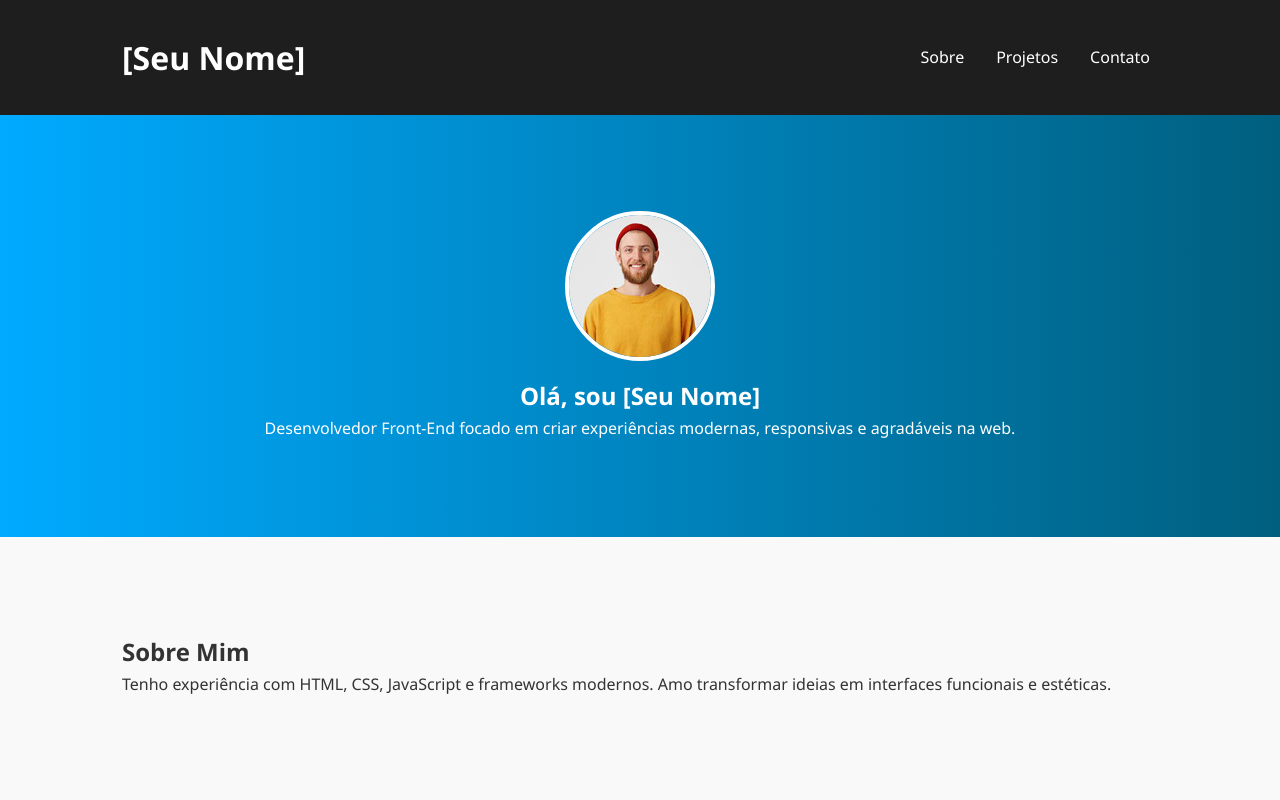
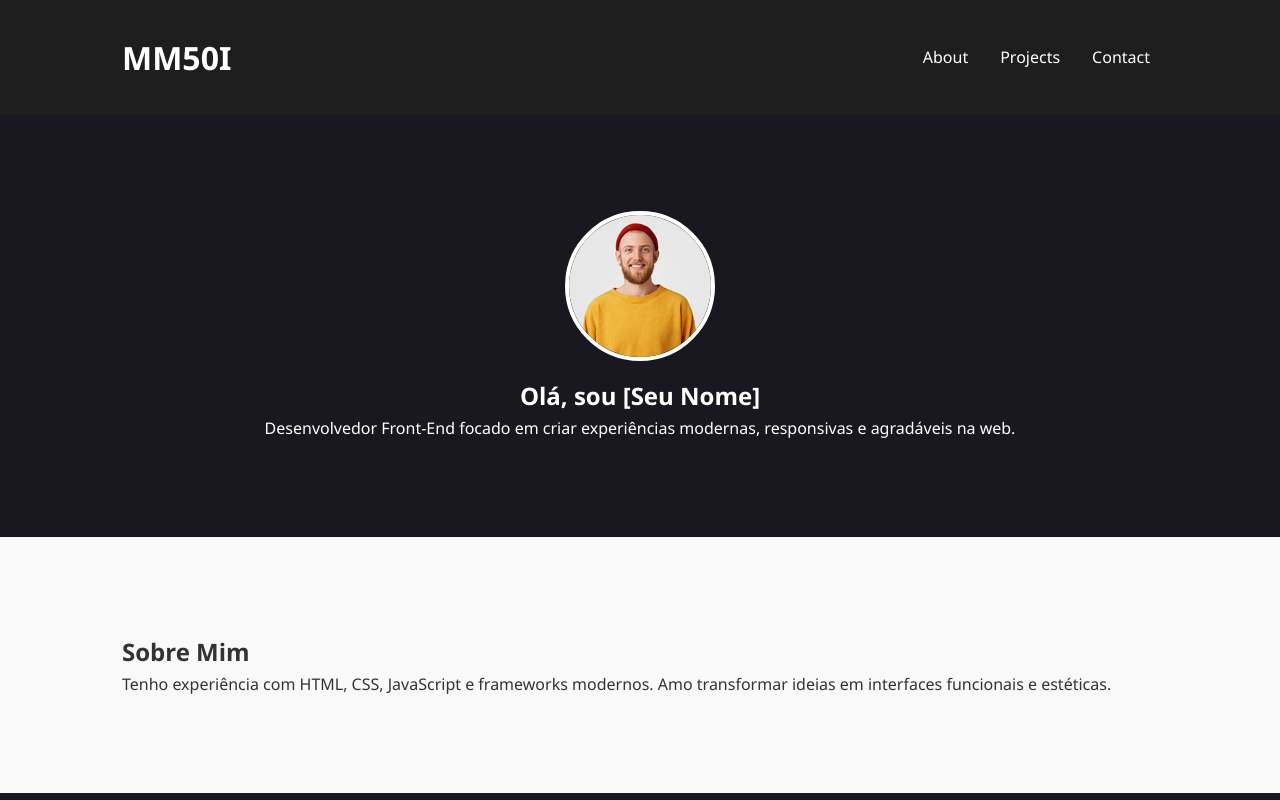
Before and after one commit to MCAI14/MOE, a plain HTML site: page index.html in a window 1280 px wide. Shown: the top 800 px of the page. Drawn offline with Linux system fonts and the light colour scheme.

Commit message:
Update index.html and styles.css: change background colors and update section IDs for consistency

```diff
--- a/css/styles.css
+++ b/css/styles.css
@@ -13,7 +13,7 @@
 body {
   font-family: 'Segoe UI', sans-serif;
   line-height: 1.6;
-  background-color: var(--cor-clara);
+  background-color: #191821;
   color: #333;
 }
 
@@ -56,7 +56,7 @@ body {
 }
 
 #hero {
-  background: linear-gradient(to right, #00aaff, #005f7f);
+  background-color: transparent;
   color: white;
   padding: 4rem 2rem;
   text-align: center;
--- a/index.html
+++ b/index.html
@@ -3,19 +3,19 @@
 <head>
   <meta charset="UTF-8" />
   <meta name="viewport" content="width=device-width, initial-scale=1.0"/>
-  <title>Portfólio - [Seu Nome]</title>
+  <title><MM50I Portfolio></title>
   <link rel="stylesheet" href="css/styles.css" />
 </head>
 <body>
 
   <header class="navbar">
     <div class="container">
-      <h1 class="logo">[Seu Nome]</h1>
+      <h1 class="logo">MM50I</h1>
       <nav>
         <ul class="nav-links">
-          <li><a href="#sobre">Sobre</a></li>
-          <li><a href="#projetos">Projetos</a></li>
-          <li><a href="#contato">Contato</a></li>
+          <li><a href="#about">About</a></li>
+          <li><a href="#projects">Projects</a></li>
+          <li><a href="#contact">Contact</a></li>
         </ul>
       </nav>
     </div>
@@ -31,14 +31,14 @@
     </div>
   </section>
 
-  <section id="sobre" class="section light">
+  <section id="about" class="section light">
     <div class="container">
       <h2>Sobre Mim</h2>
       <p>Tenho experiência com HTML, CSS, JavaScript e frameworks modernos. Amo transformar ideias em interfaces funcionais e estéticas.</p>
     </div>
   </section>
 
-  <section id="projetos" class="section">
+  <section id="projects" class="section">
     <div class="container">
       <h2>Projetos</h2>
       <div class="projetos-grid">
@@ -61,7 +61,7 @@
     </div>
   </section>
 
-  <section id="contato" class="section light">
+  <section id="contacts" class="section light">
     <div class="container">
       <h2>Contato</h2>
       <p>Você pode me encontrar em:</p>
```
